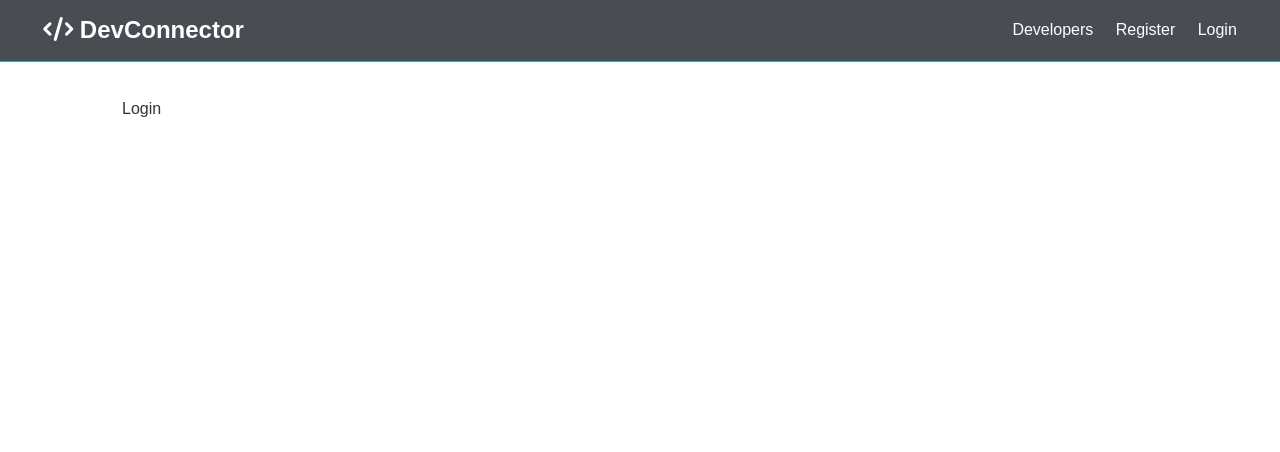
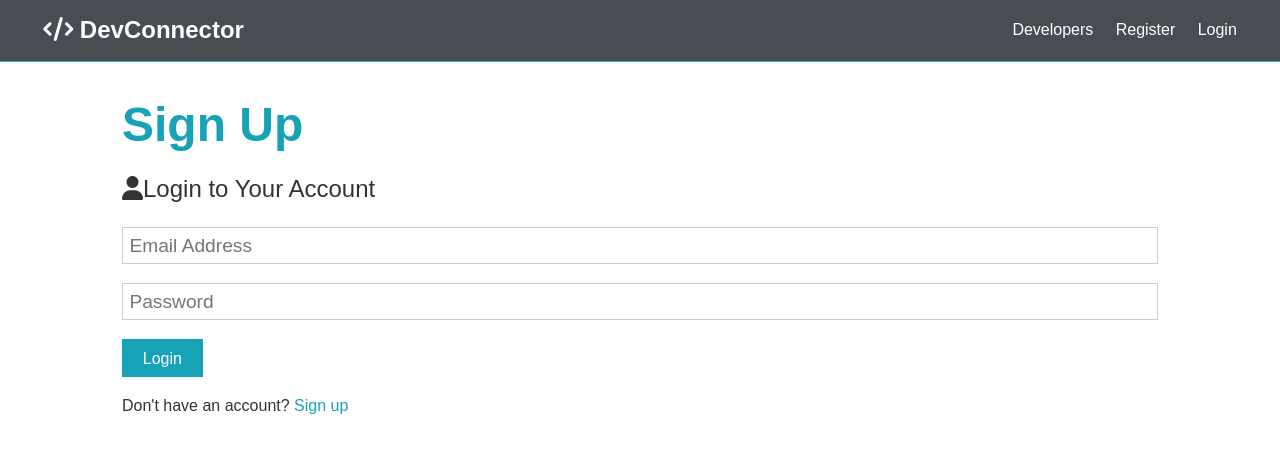
Before and after one commit to steprobe/mern-course, a React (Create React App) app in the folder client/: page /login in a window 1280 px wide. Shown: the top 452 px of the page. Built offline with nearby package versions, Linux system fonts and the light colour scheme.

Commit message:
Front: Login and register

```diff
--- a/client/src/components/auth/Login.js
+++ b/client/src/components/auth/Login.js
@@ -1,10 +1,73 @@
-import React from 'react';
+import React, {Fragment, useState} from 'react';
+import axios from 'axios';
+import {Link} from "react-router-dom";
 
 const Login = () => {
+  const [formData, setFormData] = useState({
+    name: '',
+    email: '',
+    password: '',
+    password2: ''
+  });
+
+  const {name, email, password, password2} = formData
+
+  const onChange = e => setFormData({...formData, [e.target.name]: e.target.value});
+
+  const onSubmit = async e => {
+    e.preventDefault();
+    if (password) {
+      if (password !== password2) {
+        console.log('Passwords do not match');
+      } else {
+        const newUser = {name, email, password}
+        try {
+          const config = {headers: {'Content-Type': 'application/json'}}
+          const body = JSON.stringify(newUser);
+
+          const res = await axios.post('/api/users', body, config);
+          console.log(res);
+        } catch (e) {
+          console.error(e.response.data);
+        }
+      }
+    }
+  }
+
   return (
-    <div>
-      Login
-    </div>
+    <Fragment>
+
+      <h1 className="large text-primary">Sign Up</h1>
+      <p className="lead"><i className="fas fa-user"></i>Login to Your Account</p>
+      <form className="form" onSubmit={e => onSubmit(e)}>
+        <div className="form-group">
+          <input
+            type="email"
+            placeholder="Email Address"
+            name="email"
+            value={email}
+            onChange={e => onChange(e)}
+            required
+          />
+        </div>
+        <div className="form-group">
+          <input
+            type="password"
+            placeholder="Password"
+            name="password"
+            minLength="6"
+            value={password}
+            onChange={e => onChange(e)}
+            required
+          />
+        </div>
+        <input type="submit" className="btn btn-primary" value="Login"/>
+      </form>
+      <p className="my-1">
+        Don't have an account? <Link to="/register">Sign up</Link>
+      </p>
+
+    </Fragment>
   );
 };
 
--- a/client/src/components/auth/Register.js
+++ b/client/src/components/auth/Register.js
@@ -1,4 +1,6 @@
 import React, {Fragment, useState} from 'react';
+import axios from 'axios';
+import {Link} from "react-router-dom";
 
 const Register = () => {
   const [formData, setFormData] = useState({
@@ -12,14 +14,22 @@
 
   const onChange = e => setFormData({...formData, [e.target.name]: e.target.value});
 
-  const onSubmit = e => {
+  const onSubmit = async e => {
     e.preventDefault();
-    if(password) {
-      if(password !== password2) {
+    if (password) {
+      if (password !== password2) {
         console.log('Passwords do not match');
-      }
-      else {
-        console.log(formData);
+      } else {
+        const newUser = {name, email, password}
+        try {
+          const config = {headers: {'Content-Type': 'application/json'}}
+          const body = JSON.stringify(newUser);
+
+          const res = await axios.post('/api/users', body, config);
+          console.log(res);
+        } catch (e) {
+          console.error(e.response.data);
+        }
       }
     }
   }
@@ -78,7 +88,7 @@
         <input type="submit" className="btn btn-primary" value="Register"/>
       </form>
       <p className="my-1">
-        Already have an account? <a href="login.html">Sign In</a>
+        Already have an account? <Link to="/login">Sign in</Link>
       </p>
 
     </Fragment>
```
